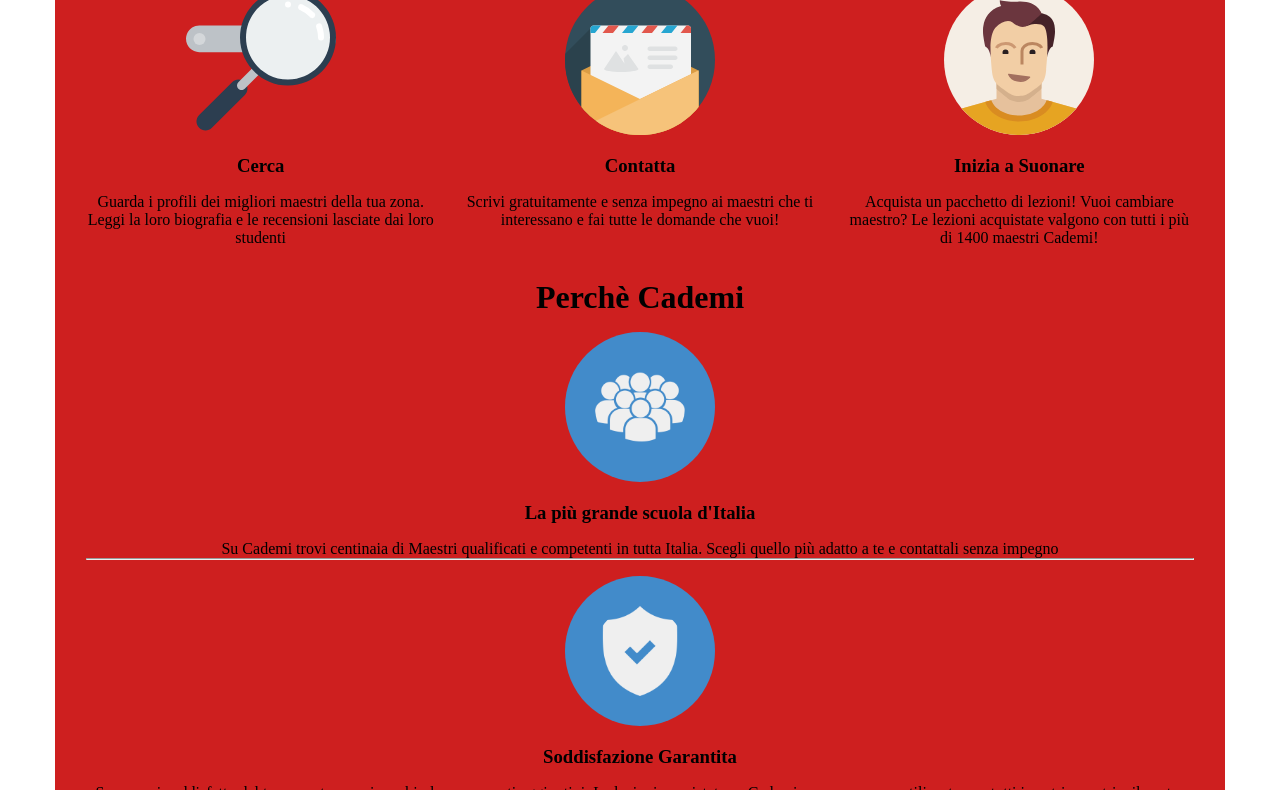
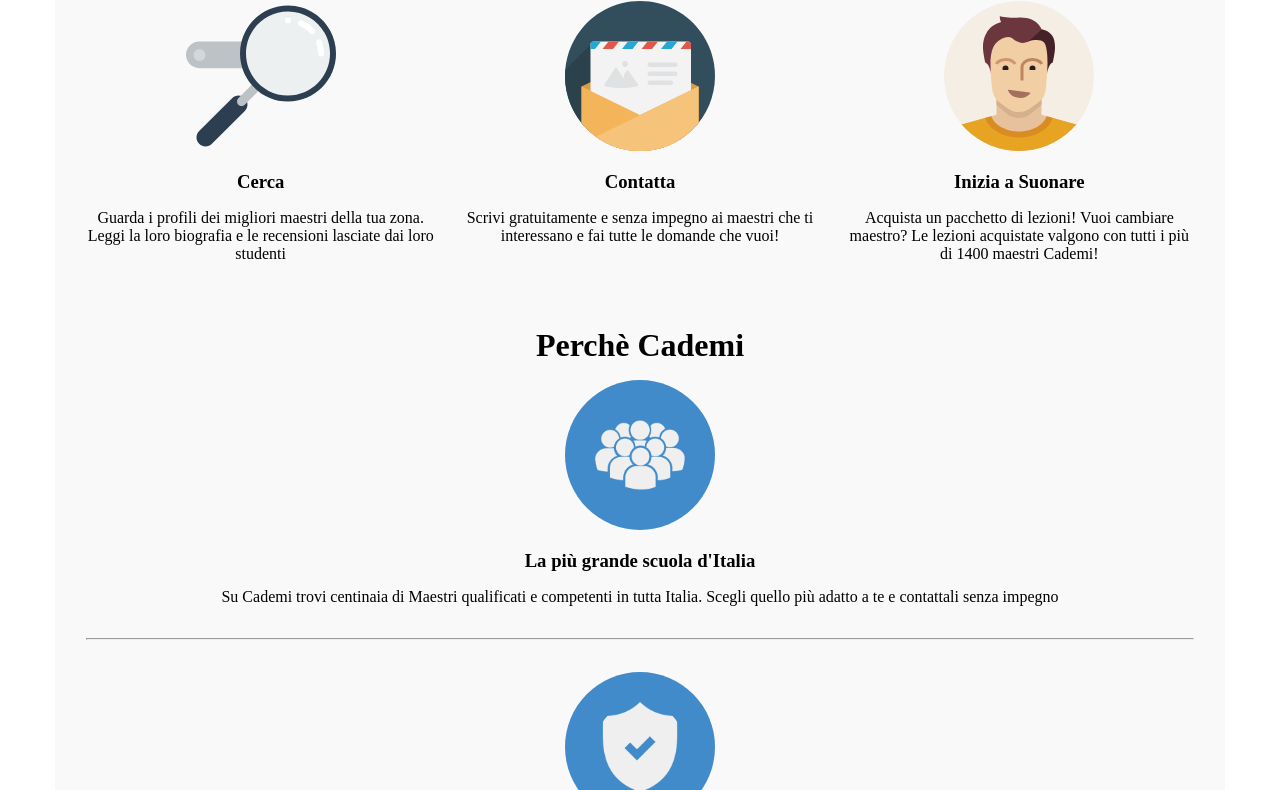
Before and after one commit to MatteoMeneguzzi/html-css-resp-wannabe-12bool, a plain HTML site: page index.html in a window 1280 px wide. Shown: the part 477-1267 px from the top of the page. Drawn offline with Linux system fonts and the light colour scheme.

Commit message:
images correct

```diff
--- a/css/style.css
+++ b/css/style.css
@@ -1,10 +1,10 @@
 body {
 	text-align: center;
-	padding: 5rem 0 0;
+	padding: 2rem 0 0;
 }
 
 .container {
-	padding: 0 1rem 2rem;
+	padding: 2rem 1rem 2rem;
 	text-align: center;
 }
 
@@ -13,12 +13,17 @@ h3 {
 }
 
 .container.grey {
-	background-color: #ce1f1f;
+	background-color: #f9f9f9;
 }
 
+hr {
+	margin-top: 2rem;
+	margin-bottom: 1rem;
+}
 /* img */
 
 img {
+	max-width: 100%;
 	height: 150px;
 	margin: 1rem 0 1rem;
 }
```
